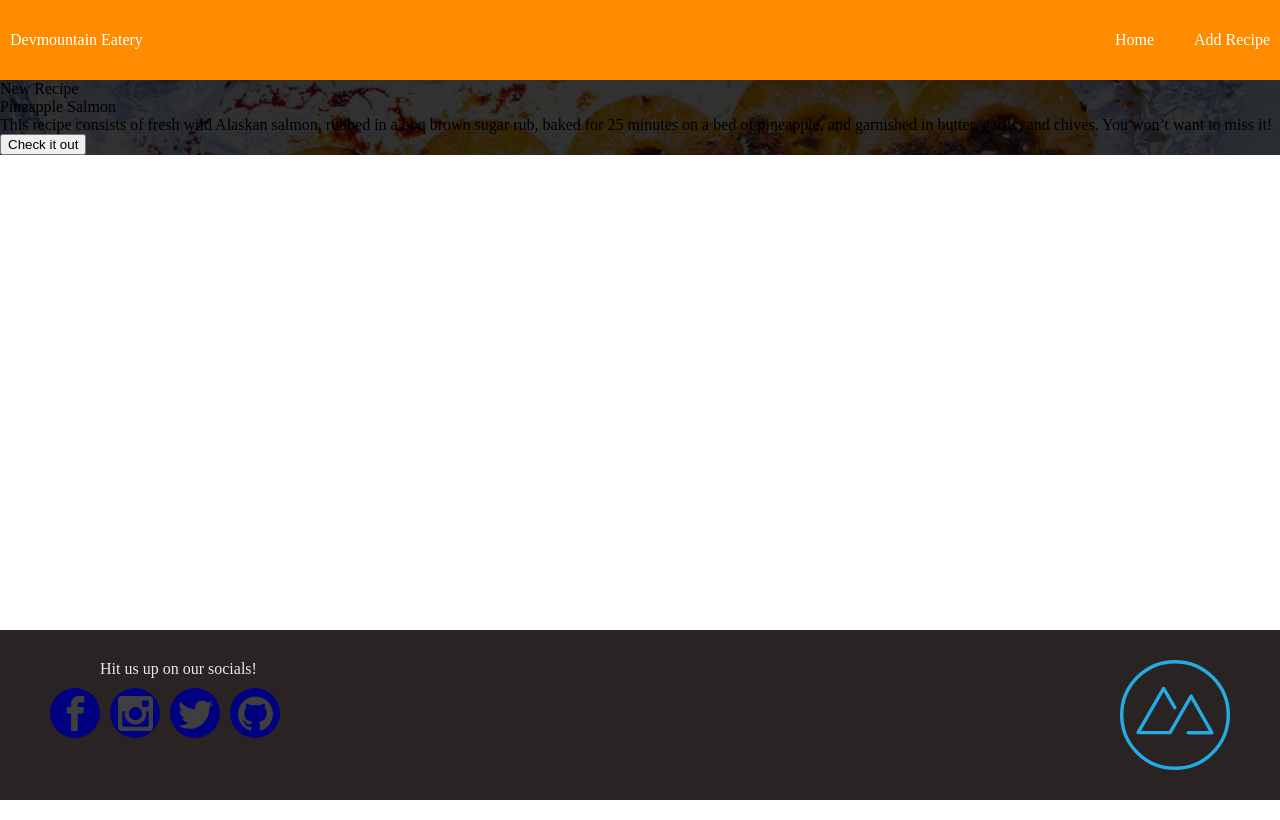
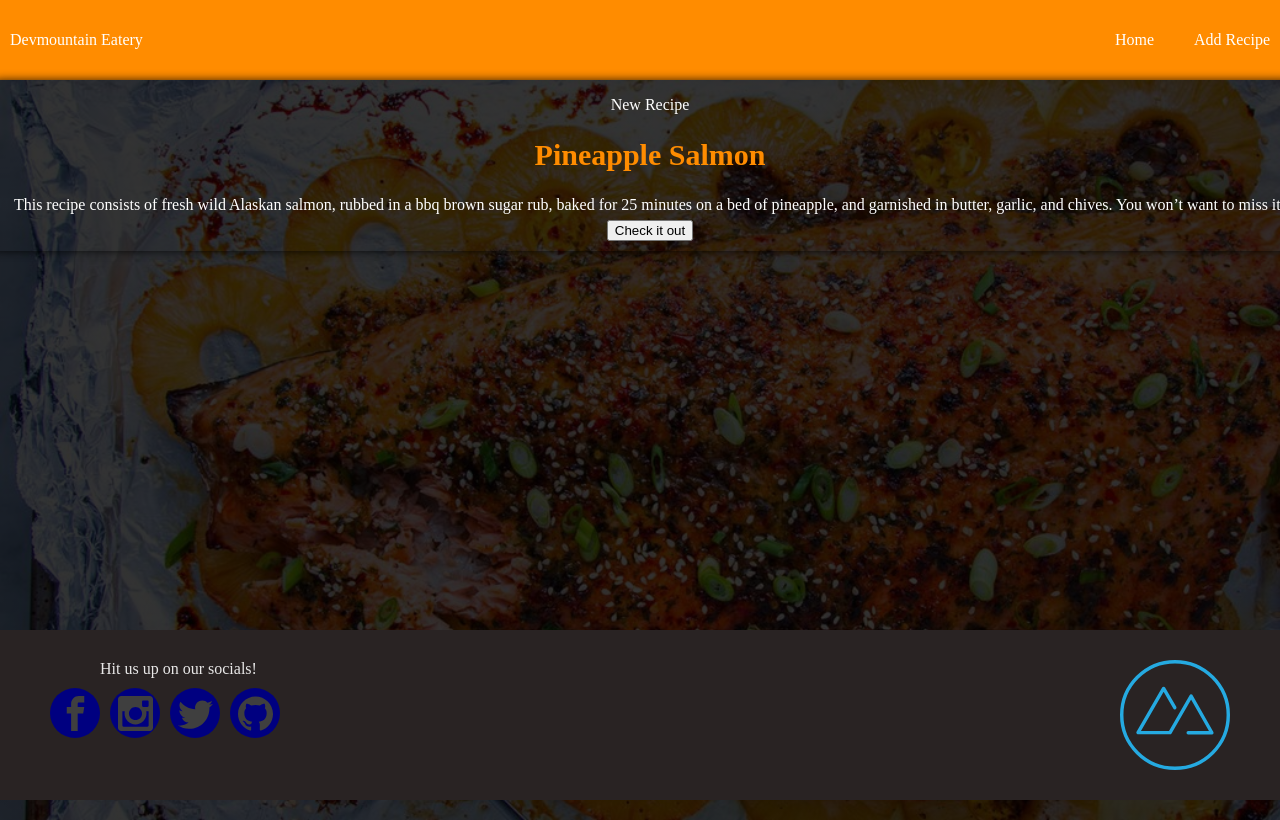
Before and after one commit to brajgon1/ReactUnit3, a React (Create React App) app in the folder starter/: page / in a window 1280 px wide. Shown: the top 820 px of the page. Built offline with nearby package versions, Linux system fonts and the light colour scheme; no server answers.

Commit message:
Salmon Background inline styling

```diff
--- a/starter/src/components/homeComponents/AdBanner.jsx
+++ b/starter/src/components/homeComponents/AdBanner.jsx
@@ -12,15 +12,39 @@ const AdBanner = () => {
           rgba(0, 0, 0, 0.8)),
           url(${salmon})`,
         backgroundSize: "cover",
+        height: "90vh",
+        width: "100%",
+        position: "relative",
+        color: "white",
+        padding: "10px",
+        backgroundRepeat: "no-repeat"
+
       }}
     >
-      <div>
+      <div
+      style={{
+        position: "absolute",
+        top: "0",
+        left: "50%",
+        transform: "translate(-50%, 0)",
+        textAlign: "center",
+        width: "100%",
+        padding: "10px",
+        color: "white",
+        backgroundSize: "cover",
+        borderRadius: "10px",
+        boxShadow: "0 0 10px rgba(0, 0, 0, 0.8)",
+        zIndex: "100",
+      }}
+      >
+        <div className="content-word">
         <h3>New Recipe</h3>
-        <h1>Pineapple Salmon</h1>
+        <h1 className="pineapple-title">Pineapple Salmon</h1>
         <h3>
           This recipe consists of fresh wild Alaskan salmon, rubbed in a bbq
           brown sugar rub, baked for 25 minutes on a bed of pineapple, and garnished in butter, garlic, and chives. You won’t want to miss it!
         </h3>
+        </div>
         <Link to="/recipe/3">
           <button className="blue-btn">Check it out</button>
         </Link>
--- a/starter/src/index.css
+++ b/starter/src/index.css
@@ -85,3 +85,16 @@ code {
   margin-right: 50px;
   margin-top: 20px;
 }
+
+.content-word {
+ line-height: 30px;
+}
+
+.pineapple-title {
+  font-size: 30px;
+  font-weight: 600;
+  margin-top: 20px;
+  margin-bottom: 20px;
+  text-align: center;
+  color: darkorange;
+}
```
